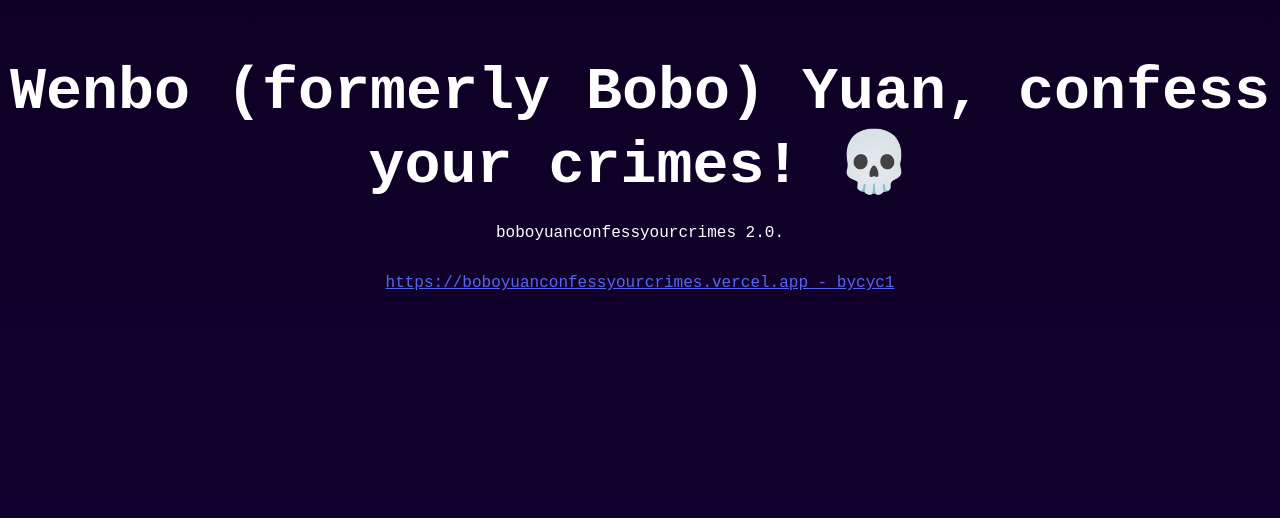
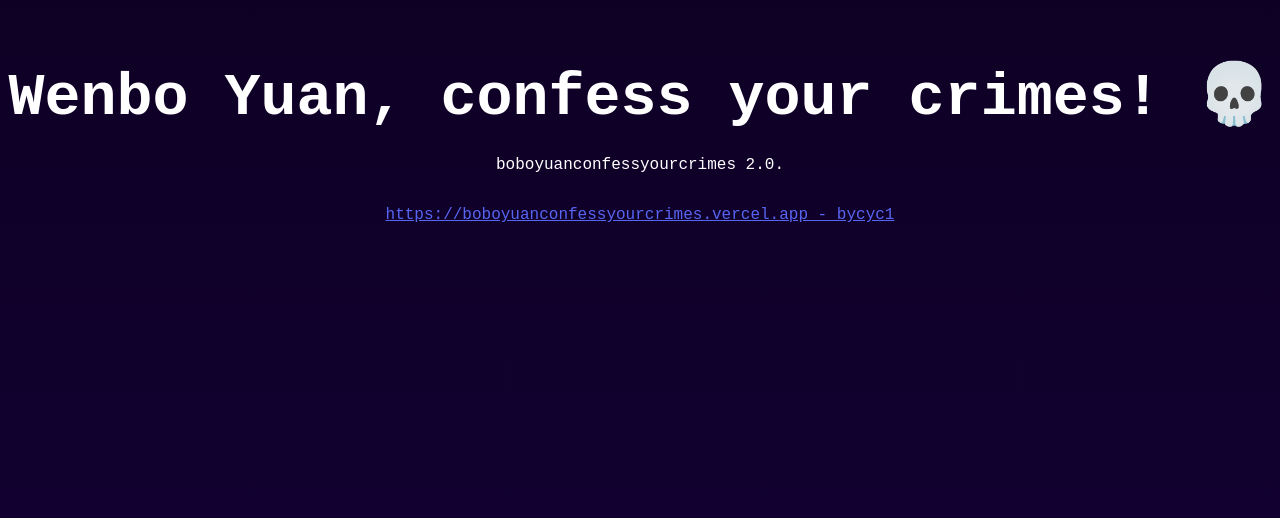
Before and after one commit to Wndx2/bycyc2, a website: page index.html in a window 1280 px wide. Shown: the part 282-800 px from the top of the page. Drawn offline with Linux system fonts and the light colour scheme.

Commit message:
Update index.html

```diff
--- a/index.html
+++ b/index.html
@@ -1,7 +1,7 @@
 <!DOCTYPE html>
 <html>
     <head>
-        <title>Bobo Yuan, confess your crimes!</title>
+        <title>Wenbo (Bobo) Yuan, confess your crimes!</title>
         <meta charset="UTF-8">
         <meta name="viewport" content="width=device-width, initial-scale=1.0">
 
@@ -11,7 +11,7 @@
     <body>
         <div style="margin: 150px;"></div>
 
-        <h1>Wenbo (formerly Bobo) Yuan, confess your crimes! 💀</h1>
+        <h1>Wenbo Yuan, confess your crimes! 💀</h1>
         <h3 style="margin-top: -16px;">boboyuanconfessyourcrimes 2.0.</h3>
         <h3><a href="https://boboyuanconfessyourcrimes.vercel.app" target="_blank">https://boboyuanconfessyourcrimes.vercel.app - bycyc1</a></h3>
 
```
